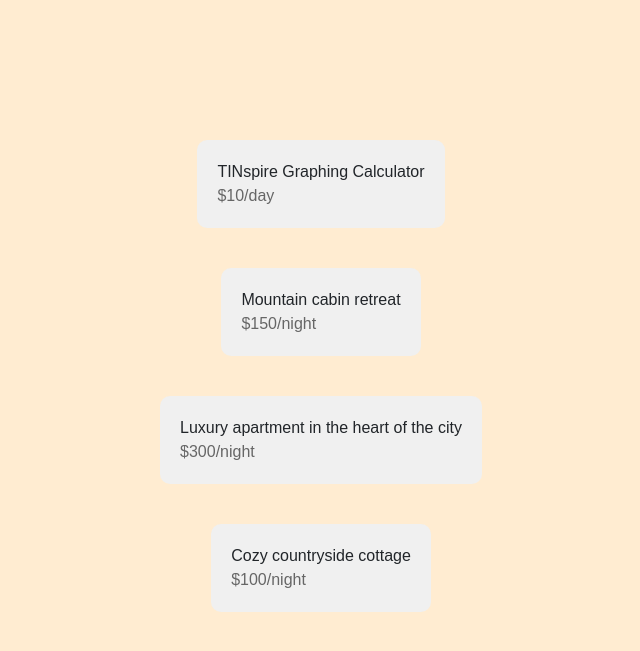
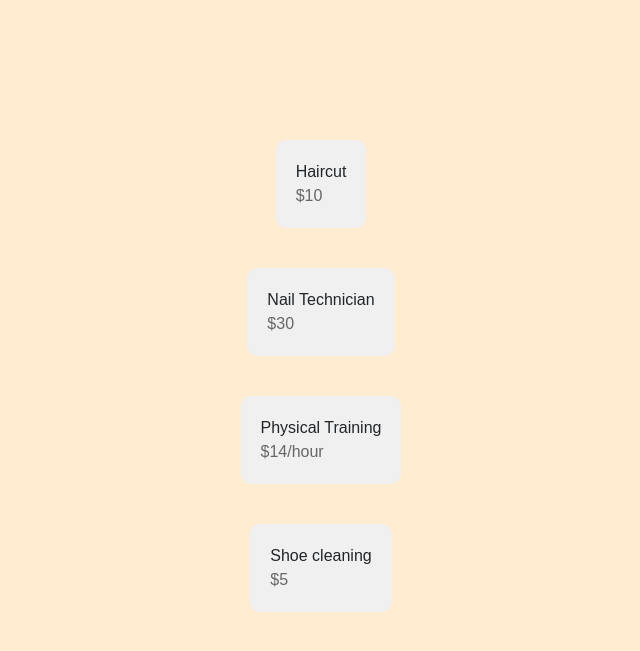
Before and after one commit to Archie505/Hackathon, a Flask app: page /browse/other_services in a window 1280 px wide. Shown: the part 56-707 px from the top of the page, without its empty margins (319-959 px from the left). Run offline with Flask 3, Linux system fonts and the light colour scheme.

Commit message:
Update browse_other_services.html

```diff
--- a/templates/browse_other_services.html
+++ b/templates/browse_other_services.html
@@ -39,20 +39,20 @@
 <body>
     <div class="posts-container">
         <div class="post">
-            <div class="post-content">TINspire Graphing Calculator</div>
-            <div class="post-cost">$10/day</div>
+            <div class="post-content">Haircut</div>
+            <div class="post-cost">$10</div>
         </div>
         <div class="post">
-            <div class="post-content">Mountain cabin retreat</div>
-            <div class="post-cost">$150/night</div>
+            <div class="post-content">Nail Technician</div>
+            <div class="post-cost">$30</div>
         </div>
         <div class="post">
-            <div class="post-content">Luxury apartment in the heart of the city</div>
-            <div class="post-cost">$300/night</div>
+            <div class="post-content">Physical Training</div>
+            <div class="post-cost">$14/hour</div>
         </div>
         <div class="post">
-            <div class="post-content">Cozy countryside cottage</div>
-            <div class="post-cost">$100/night</div>
+            <div class="post-content">Shoe cleaning</div>
+            <div class="post-cost">$5</div>
         </div>
     </div>
 </body>
```
